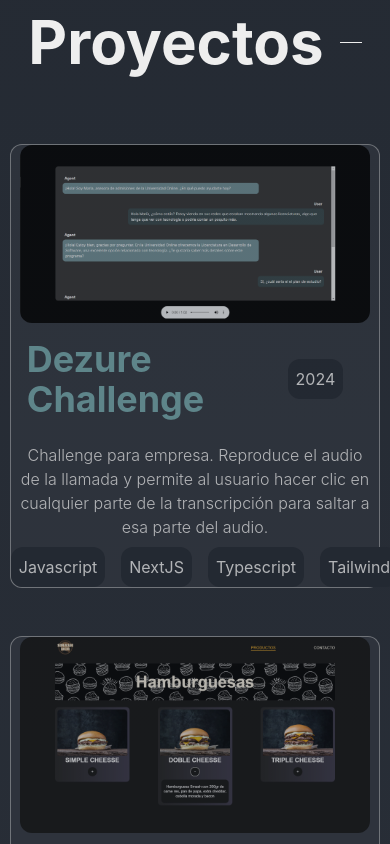
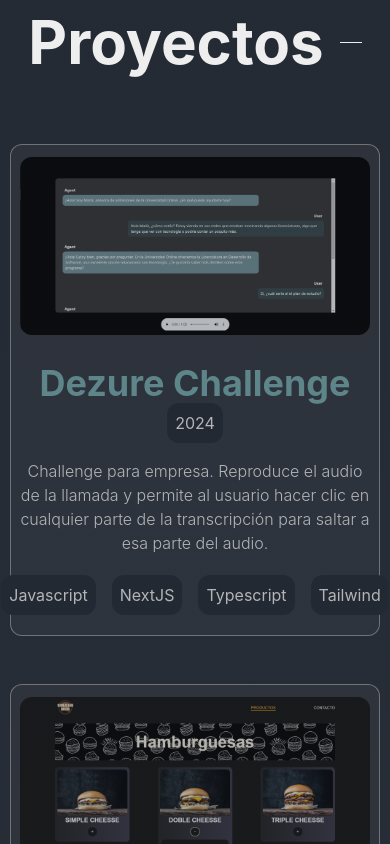
Before and after one commit to joelwaiman/OwnWeb, a React (Create React App) app: page / in a window 390 px wide. Shown: the part 880-1724 px from the top of the page. Built offline with nearby package versions, Linux system fonts and the light colour scheme; what tailwindcss-animated would draw is missing.

Commit message:
fix mobile

```diff
--- a/src/components/Projects.js
+++ b/src/components/Projects.js
@@ -74,34 +74,38 @@ const Projects = () => {
         </div>
         <div className="flex flex-col-reverse md:w-[80%] w-[100%]">
             {project.map((card) => {
-          return <a key={card.id} className="no-underline" href={card.link} target="_blank" rel="noopener noreferrer">
-            <div class="flex flex-col md:flex-row items-center bg-[#31363F] border border-[rgba(238,238,238,0.5)] w-full md:h-60  rounded-xl my-6 opacity-70 transition-all duration-300 ease-out hover:shadow-cardshadow hover:opacity-100 hover:scale-[1.025]">
+                return (
+                    <a key={card.id} className="no-underline" href={card.link} target="_blank" rel="noopener noreferrer">
+                        <div className="flex flex-col md:flex-row items-center md:items-start justify-center md:justify-start bg-[#31363F] border border-[rgba(238,238,238,0.5)] w-full md:h-60 rounded-xl my-6 opacity-70 transition-all duration-300 ease-out hover:shadow-cardshadow hover:opacity-100 hover:scale-[1.025]">
                             <img
-                className="w-[95%] md:w-[30%] h-[90%] rounded-xl mx-3"
+                                className="w-[95%] md:w-[30%] h-[90%] rounded-xl m-3"
                                 alt="Page Preview"
-                src={card.img} />
+                                src={card.img}
+                            />
                             <div className="flex flex-col justify-between text-[#EEEEEE] w-full md:w-3/6 min-h-[90%] md:px-5">
-                <header className="flex items-center p-2 m-2 md:m-0 rounded-xl">
+                                <header className="flex flex-col md:flex-row items-center md:items-start justify-center md:justify-start p-2 m-2 md:m-0 rounded-xl">
                                     <h1 className="text-4xl font-bold text-[#76ABAE]">{card.name}</h1>
                                     <h4 className="mx-5 p-2 bg-[#222831] rounded-xl">{card.year}</h4>
                                 </header>
-                <p className="font-light p-2 text-center md:text-start">{card.description}</p>
-                <div className="flex gap-4">
-                  {card.techs.map((tech)=> {
-                  return <span className="p-2 bg-[#222831] rounded-xl"
-                  key={tech}>
+                                <p className="font-light px-2 text-center md:text-start">{card.description}</p>
+                                <div className="flex justify-center md:justify-start gap-4 py-5">
+                                    {card.techs.map((tech) => {
+                                        return (
+                                            <span className="p-2 bg-[#222831] rounded-xl" key={tech}>
                                                 {tech}
                                             </span>
+                                        );
                                     })}
                                 </div>
-
                             </div>
                         </div>
                     </a>
+                );
             })}
         </div>
     </section>
-  )
+);
+
 }
 
 export default Projects;
```
Lines whose indentation alone changed are shown as unchanged.
